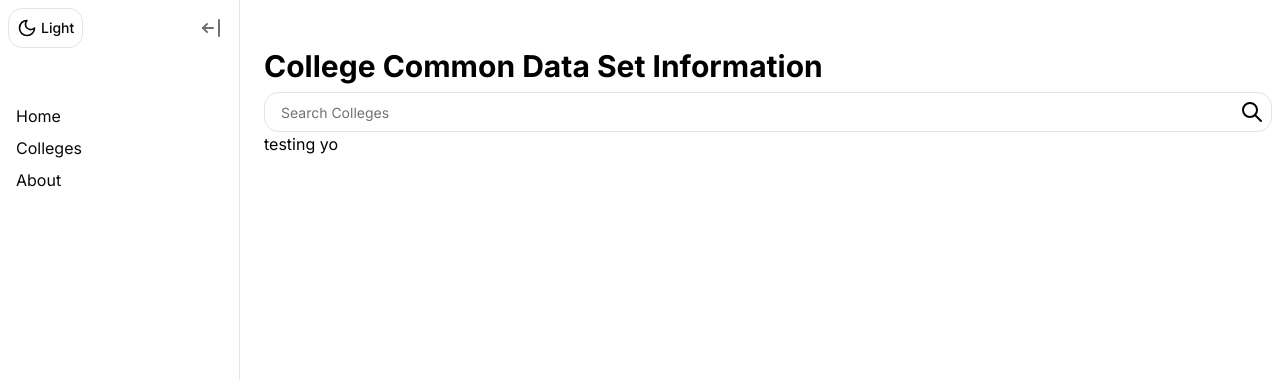
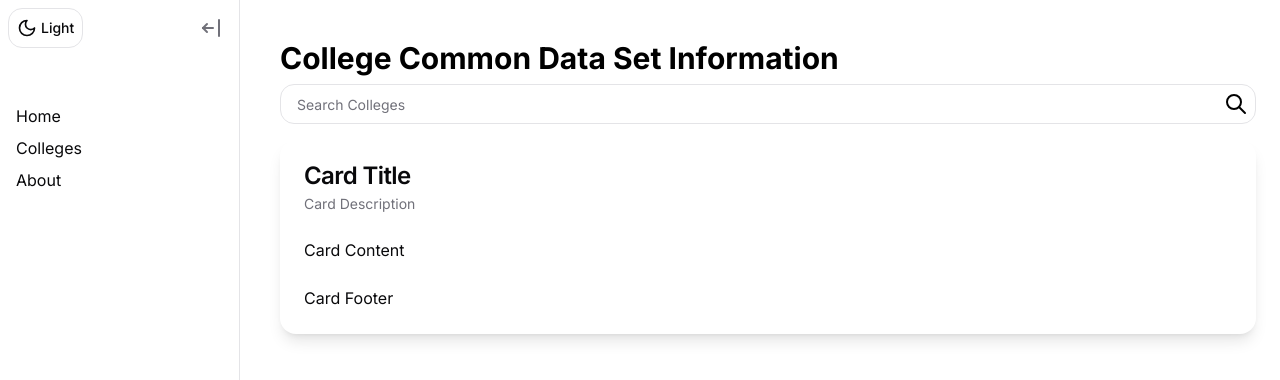
Before and after one commit to averybudlong/ProjectGemini, a Next.js app: page / in a window 1280 px wide. Shown: the top 380 px of the page. Built offline with nearby package versions, Linux system fonts and the light colour scheme.

Commit message:
added card for colleges that is clickable

```diff
--- a/src/app/page.tsx
+++ b/src/app/page.tsx
@@ -6,14 +6,17 @@
 export default function Home() {
   return (
     <div className="container mx-auto px-2 py-2">
-      <h1 className="text-3xl font-bold mb-2 mt-10">
-        College Common Data Set Information
-      </h1>
-      <SearchBar />
+      <div className="mx-4">
+        <h1 className="text-3xl font-bold mb-2 mt-8">
+          College Common Data Set Information
+        </h1>
 
-      <h2>
-        <CollegeCard />
-      </h2>
+        <SearchBar />
+
+        <h2 className="mt-4">
+          <CollegeCard />
+        </h2>
+      </div>
     </div>
   );
 }
--- /dev/null
+++ b/src/app/university-of-maryland/page.tsx
@@ -0,0 +1,3 @@
+export default function Page() {
+  return <div className="m-10">Hello</div>;
+}
--- a/src/components/CollegeCard.tsx
+++ b/src/components/CollegeCard.tsx
@@ -1,7 +1,32 @@
 "use client";
 
+import Link from "next/link";
+import {
+  Card,
+  CardContent,
+  CardDescription,
+  CardFooter,
+  CardHeader,
+  CardTitle,
+} from "@/components/ui/card";
+
 const CollegeCard = () => {
-  return <div>testing yo</div>;
+  return (
+    <Link href="/university-of-maryland">
+      <Card>
+        <CardHeader>
+          <CardTitle>Card Title</CardTitle>
+          <CardDescription>Card Description</CardDescription>
+        </CardHeader>
+        <CardContent>
+          <p>Card Content</p>
+        </CardContent>
+        <CardFooter>
+          <p>Card Footer</p>
+        </CardFooter>
+      </Card>
+    </Link>
+  );
 };
 
 export default CollegeCard;
--- /dev/null
+++ b/src/components/ui/card.tsx
@@ -0,0 +1,86 @@
+import * as React from "react";
+
+import { cn } from "@/lib/utils";
+
+const Card = React.forwardRef<
+  HTMLDivElement,
+  React.HTMLAttributes<HTMLDivElement>
+>(({ className, ...props }, ref) => (
+  <div
+    ref={ref}
+    className={cn(
+      "rounded-lg focus-visible:border bg-card text-card-foreground shadow-lg",
+      className
+    )}
+    {...props}
+  />
+));
+Card.displayName = "Card";
+
+const CardHeader = React.forwardRef<
+  HTMLDivElement,
+  React.HTMLAttributes<HTMLDivElement>
+>(({ className, ...props }, ref) => (
+  <div
+    ref={ref}
+    className={cn("flex flex-col space-y-1.5 p-6", className)}
+    {...props}
+  />
+));
+CardHeader.displayName = "CardHeader";
+
+const CardTitle = React.forwardRef<
+  HTMLParagraphElement,
+  React.HTMLAttributes<HTMLHeadingElement>
+>(({ className, ...props }, ref) => (
+  <h3
+    ref={ref}
+    className={cn(
+      "text-2xl font-semibold leading-none tracking-tight",
+      className
+    )}
+    {...props}
+  />
+));
+CardTitle.displayName = "CardTitle";
+
+const CardDescription = React.forwardRef<
+  HTMLParagraphElement,
+  React.HTMLAttributes<HTMLParagraphElement>
+>(({ className, ...props }, ref) => (
+  <p
+    ref={ref}
+    className={cn("text-sm text-muted-foreground", className)}
+    {...props}
+  />
+));
+CardDescription.displayName = "CardDescription";
+
+const CardContent = React.forwardRef<
+  HTMLDivElement,
+  React.HTMLAttributes<HTMLDivElement>
+>(({ className, ...props }, ref) => (
+  <div ref={ref} className={cn("p-6 pt-0", className)} {...props} />
+));
+CardContent.displayName = "CardContent";
+
+const CardFooter = React.forwardRef<
+  HTMLDivElement,
+  React.HTMLAttributes<HTMLDivElement>
+>(({ className, ...props }, ref) => (
+  <div
+    ref={ref}
+    className={cn("flex items-center p-6 pt-0", className)}
+    {...props}
+  />
+));
+CardFooter.displayName = "CardFooter";
+
+export {
+  Card,
+  CardHeader,
+  CardFooter,
+  CardTitle,
+  CardDescription,
+  CardContent,
+};
--- a/src/components/ui/input.tsx
+++ b/src/components/ui/input.tsx
@@ -1,6 +1,6 @@
-import * as React from "react"
+import * as React from "react";
 
-import { cn } from "@/lib/utils"
+import { cn } from "@/lib/utils";
 
 export interface InputProps
   extends React.InputHTMLAttributes<HTMLInputElement> {}
@@ -11,15 +11,15 @@
       <input
         type={type}
         className={cn(
-          "flex h-10 w-full rounded-md border border-input bg-background px-3 py-2 text-sm ring-offset-background file:border-0 file:bg-transparent file:text-sm file:font-medium placeholder:text-muted-foreground focus-visible:outline-none focus-visible:ring-2 focus-visible:ring-ring focus-visible:ring-offset-2 disabled:cursor-not-allowed disabled:opacity-50",
+          "flex h-10 w-full rounded-md border border-input bg-background px-3 py-2 text-sm ring-offset-background file:border-0 file:bg-transparent file:text-sm file:font-medium placeholder:text-muted-foreground focus-visible:outline-none focus-visible:ring-2 focus-visible:ring-ring focus-visible:ring-offset-0 disabled:cursor-not-allowed disabled:opacity-50",
           className
         )}
         ref={ref}
         {...props}
       />
-    )
+    );
   }
-)
-Input.displayName = "Input"
+);
+Input.displayName = "Input";
 
-export { Input }
+export { Input };
```
